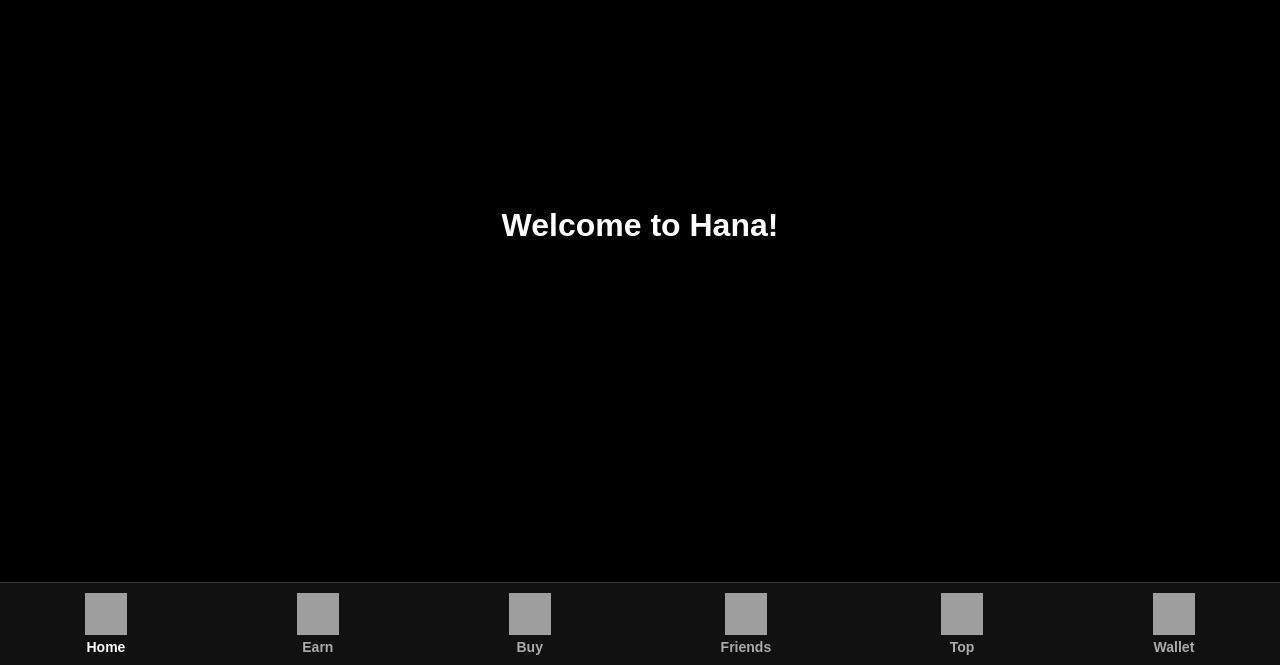
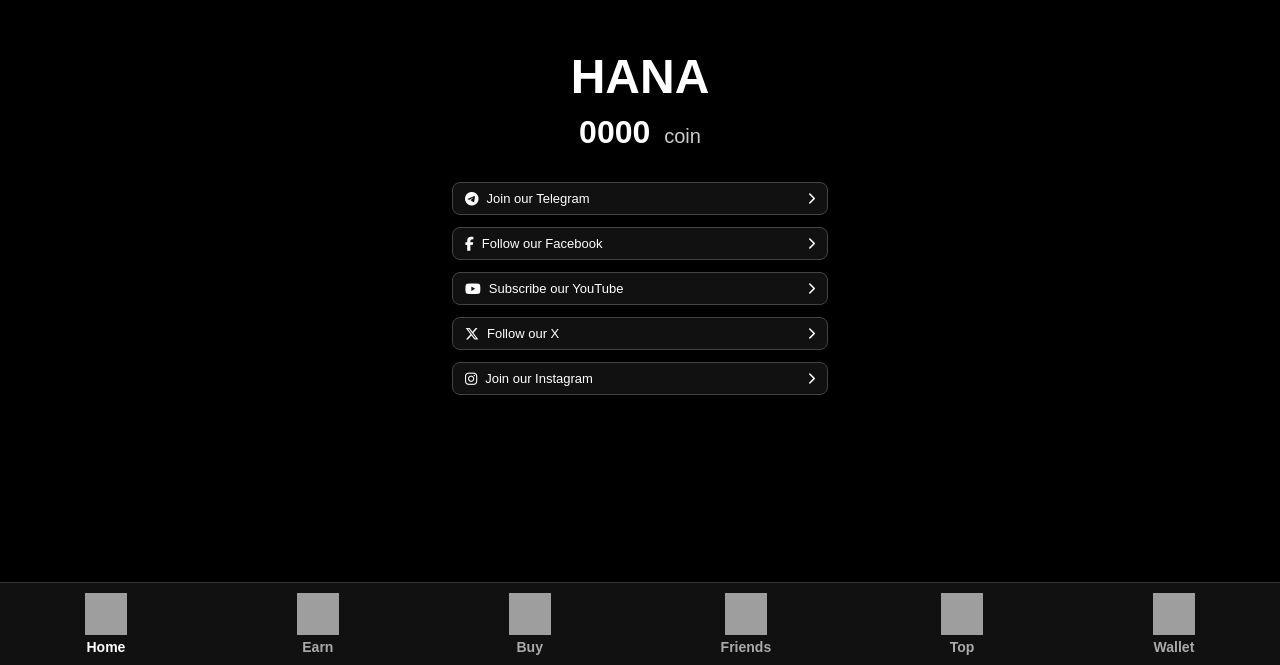
Before and after one commit to MilonmiahAntor1/Hana-network-bot1, a plain HTML site: page index.html in a window 1280 px wide. Shown: the part 135-800 px from the top of the page. Drawn offline with Linux system fonts and the light colour scheme; grey boxes are pictures that could not be loaded.

Commit message:
Update index.html Home

```diff
--- a/index.html
+++ b/index.html
@@ -67,28 +67,32 @@
       font-weight: bold;
       margin-bottom: 10px;
     }
-    .coin-amount {
-      font-size: 40px;
+    .coin-box {
+      font-size: 32px;
       font-weight: bold;
+      margin-bottom: 25px;
     }
-    .coin-label {
-      font-size: 24px;
-      margin-bottom: 30px;
+    .coin-box span {
+      font-size: 20px;
+      font-weight: normal;
+      margin-left: 5px;
+      color: #ccc;
     }
     .button {
       width: 90%;
-      max-width: 400px;
+      max-width: 350px;
       background-color: #111;
       border: 1px solid #444;
-      border-radius: 10px;
-      padding: 15px 20px;
-      margin: 10px 0;
+      border-radius: 8px;
+      padding: 8px 12px;
+      margin: 6px 0;
       display: flex;
       align-items: center;
       justify-content: space-between;
       color: white;
       text-decoration: none;
       transition: background 0.3s ease;
+      font-size: 12px;
     }
     .button:hover {
       background-color: #222;
@@ -96,17 +100,17 @@
     .icon-label {
       display: flex;
       align-items: center;
-      gap: 15px;
-      font-size: 18px;
+      gap: 8px;
+      font-size: 13px;
     }
     .icon-label i {
-      font-size: 20px;
+      font-size: 14px;
     }
   </style>
 </head>
 <body>
   <main id="main-content">
-    <h1>Welcome to Hana!</h1>
+    <!-- Content will be loaded here -->
   </main>
   <nav>
     <div class="active">
@@ -134,22 +138,16 @@
       <span>Wallet</span>
     </div>
   </nav>
+
   <script>
     const navItems = document.querySelectorAll("nav div");
     const mainContent = document.getElementById("main-content");
 
-    navItems.forEach((item) => {
-      item.addEventListener("click", () => {
-        navItems.forEach(i => i.classList.remove("active"));
-        item.classList.add("active");
-        const section = item.innerText.trim();
-
+    function loadSection(section) {
       if(section === "Home") {
-          // Home section content (HANA Coin Page)
         mainContent.innerHTML = `
           <div class="title">HANA</div>
-            <div class="coin-amount">0000</div>
-            <div class="coin-label">COIN</div>
+          <div class="coin-box">0000 <span>coin</span></div>
 
           <a href="https://t.me/Hanabotcommunity" class="button" target="_blank">
             <div class="icon-label"><i class="fab fa-telegram"></i> Join our Telegram</div>
@@ -177,11 +175,19 @@
           </a>
         `;
       } else {
-          // Other sections
         mainContent.innerHTML = `<h1>${section} Section</h1>`;
       }
+    }
+
+    navItems.forEach((item) => {
+      item.addEventListener("click", () => {
+        navItems.forEach((nav) => nav.classList.remove("active"));
+        item.classList.add("active");
+        loadSection(item.innerText.trim());
       });
     });
+
+    loadSection("Home");
   </script>
 </body>
 </html>
```
Lines whose indentation alone changed are shown as unchanged.
